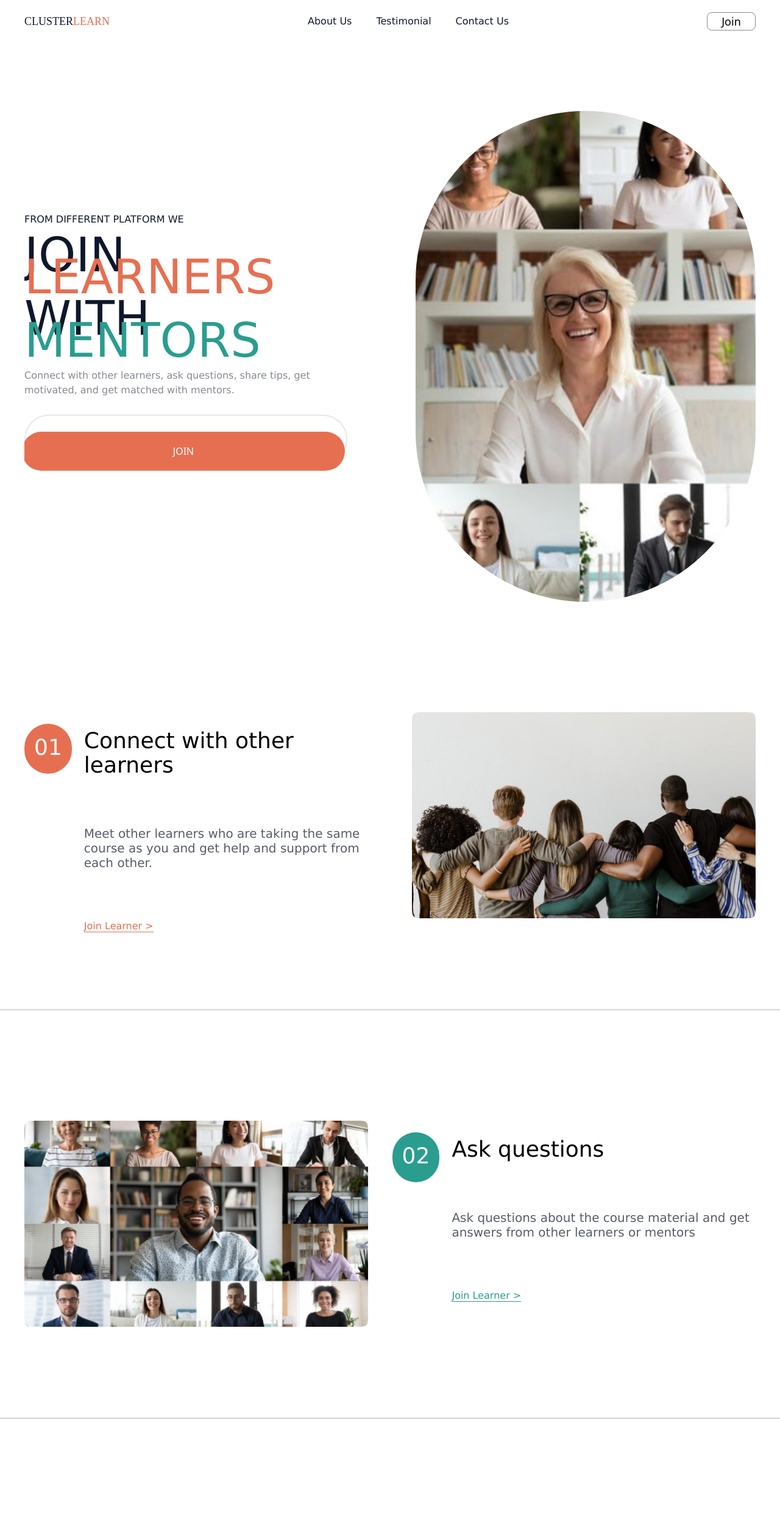
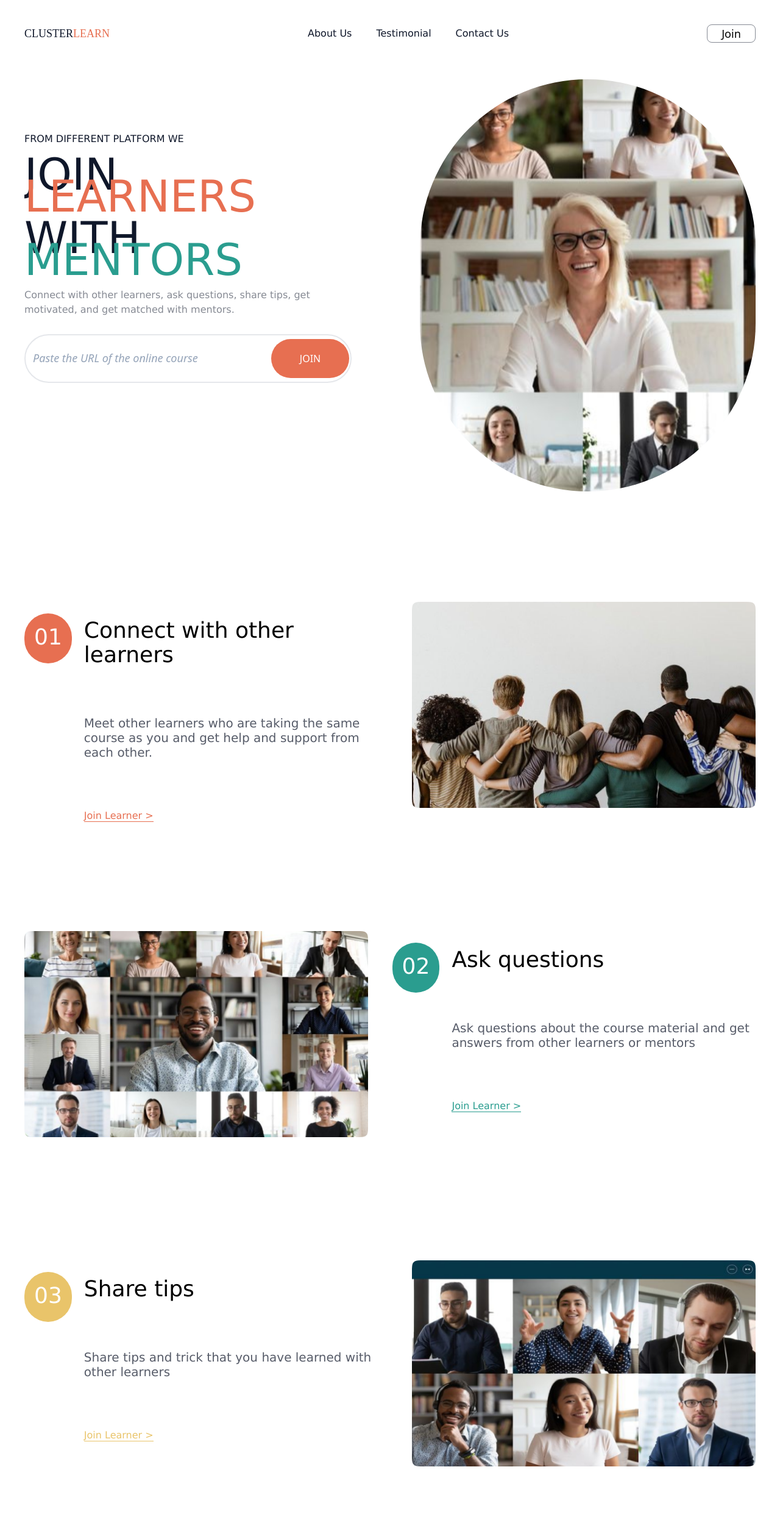
Before and after one commit to Clusterlearn/clusterlearn-app, a React (Create React App) app: page / in a window 1280 px wide. Shown: the top 2506 px of the page at 61% size. Built offline with nearby package versions, Linux system fonts and the light colour scheme; the HTML template or start-up script is replaced by a standard one.

Commit message:
[Mobile view rectified]

```diff
--- a/src/Component/CardSection/Card.jsx
+++ b/src/Component/CardSection/Card.jsx
@@ -40,7 +40,7 @@ function Card() {
           </div>
 
           {/* line */}
-          <div className=" w-full bg-gray-300 h-[2px] mt-32"></div>
+          <div className=" w-full bg-gray-300 h-[2px] mt-32 lg:hidden md:hidden"></div>
 
           {/* second card */}
           <div className=" px-10 flex lg:flex-row md:flex-row sm:flex-col-reverse flex-nowrap justify-between items-center gap-10 w-full h-full  mt-40">
@@ -67,7 +67,7 @@ function Card() {
           </div>
 
           {/* line */}
-          <div className=" w-full bg-gray-300 h-[2px] mt-32"></div>
+          <div className=" w-full bg-gray-300 h-[2px] mt-32 lg:hidden md:hidden"></div>
 
           {/* Third card */}
           <div className="px-10 flex lg:flex-row md:flex-row sm:flex-col flex-nowrap justify-between items-center gap-10 w-full h-full  mt-40">
@@ -93,7 +93,7 @@ function Card() {
           </div>
 
           {/* line */}
-          <div className=" w-full bg-gray-300 h-[2px] mt-32"></div>
+          <div className=" w-full bg-gray-300 h-[2px] mt-32 lg:hidden md:hidden"></div>
 
 
 
@@ -123,7 +123,7 @@ function Card() {
           </div>
 
           {/* line */}
-          <div className=" w-full bg-gray-300 h-[2px] mt-32"></div>
+          <div className=" w-full bg-gray-300 h-[2px] mt-32 lg:hidden md:hidden"></div>
 
 
 
--- a/src/Component/Get-In-Touch/GetInTouch.jsx
+++ b/src/Component/Get-In-Touch/GetInTouch.jsx
@@ -7,7 +7,7 @@ import {Link} from "react-router-dom"
 function GetInTouch() {
   return (
     <AppContainer1>
-      <div  className="flex items-center justify-center mt-40 relative cursor-pointer font-ver font-normal">
+      <div  className=" flex items-center justify-center mt-40 relative cursor-pointer font-ver font-normal">
         <h1 className=" text-white text-2xl text-center absolute">
           Get In touch
           <br /> with the <br />
--- a/src/Component/Header/Header.jsx
+++ b/src/Component/Header/Header.jsx
@@ -25,21 +25,31 @@ const Header = () => {
   return (
     <>
       <AppContainer1>
-        <div className="">
+        <div className="mt-10">
           <nav className=" relative md:flex md:justify-between md:items-center my-5 text-sm md:text-lg">
             <div className="flex justify-between items-center">
+              {!showMenu && (
+                <>
                   <Logo Text={"CLUSTER"} />
+                  <button className=" w-[72px] h-[32px] p-[10px] flex justify-center items-center gap-[10px] border rounded-[25px] border-custom-color xl:hidden lg:hidden md:hidden ">
+                    Join
+                  </button>
+                </>
+              )}
 
               {/* Hamburger Icon */}
-              <div className="md:hidden cursor-pointer block text-4xl">
+              <div className=" -mt-5 md:hidden cursor-pointer block text-4xl">
                 <button
                   onClick={() => setShowMenu(!showMenu)}
-                  className="text- text-3xl hover:text-gray-200 duration-400 focus:outline-none"
+                  className=" text- text-3xl hover:text-gray-200 duration-400 focus:outline-none "
                 >
                   {!showMenu ? (
                     <HamburgerNav />
                   ) : (
+                    <div className=" w-80 float-right">
                       <svg
+
+                        className=" mt-2 float-right "
                         xmlns="http://www.w3.org/2000/svg"
                         width="30"
                         height="30"
@@ -66,6 +76,7 @@ const Header = () => {
                           </clipPath>
                         </defs>
                       </svg>
+                    </div>
                   )}
                 </button>
               </div>
--- a/src/Component/HeroSection_1/Hero_Section1.jsx
+++ b/src/Component/HeroSection_1/Hero_Section1.jsx
@@ -11,13 +11,13 @@ function Hero_Section1() {
       <AppContainer1>
         <div
           id="home"
-          className="relative md:flex lg:justify-center md:justify-center lg:items-center md:items-center md:gap-28 gap-0 overflow-hidden"
+          className=" relative md:flex lg:justify-center md:justify-center lg:items-center md:items-center md:gap-28 gap-0 overflow-hidden"
         >
-          <div className="mt-6 lg:text-start md:text-start ">
+          <div className="lg:-mt-20 lg:text-start md:text-start sm:mt-20 ">
             <p className="md:my-7 lg:my-7 my-3 text-logo-left lg:text-[16] md:text-base  font-ver font-normal sm:text-[12px] sm:text-[#0F172A]">
               FROM DIFFERENT PLATFORM WE
             </p>
-            <h1 className="lg:space-y-8 md:space-y-8 space-y-2 text-logo-left lg:text-[78px] md:text-3xl sm:text-[32px] font-ver font-normal">
+            <h1 className="lg:space-y-8 md:space-y-8 space-y-2 text-logo-left lg:text-[72px] md:text-3xl sm:text-[32px] font-ver font-normal">
               JOIN <span className="text-[#E76F51]">LEARNERS</span>
               <h1 className="">
                 WITH <span className="text-[#2A9D8F]">MENTORS</span>
@@ -38,7 +38,7 @@ function Hero_Section1() {
               ></input>
               <button
                 type="submit"
-                className="bg-[#E76F51] text-white p-3 w-32 h-16 items-center rounded-full lg:absolute md:absolute right-1 top-2 sm:w-full sm:mt-5"
+                className="bg-[#E76F51] text-white p-3 lg:w-32 lg:-mt-0 h-16 items-center rounded-full lg:absolute md:absolute right-1 top-2 sm:w-full sm:mt-5"
               >
                 JOIN
               </button>
@@ -49,7 +49,7 @@ function Hero_Section1() {
             <div className="line sm:hidden"></div>
             <HeroWoman
               style={{ borderRadius: "19rem 19rem 19rem 19rem" }}
-              className="w-full object-cover h-[667px] md:h-full md:w-[558px] md:mt-28 sm:mt-10"
+              className=" w-full object-cover lg:h-[676px] md:h-[676px] lg:w-[551px] md:w-[551px]  sm:mt-10"
               // className="w-full sm:h-[316px] md:h-[408px] md:w-[452px] sm:w-[253px] lg:w-[558px] lg:h-[667px] object-cover sm:mt-10"
             />
           </div>
--- a/src/Component/MentorSection/Mentor.jsx
+++ b/src/Component/MentorSection/Mentor.jsx
@@ -8,15 +8,15 @@ function Mentor() {
       <AppContainer1>
         <div
           id="contact"
-          className="  bg-darkblue rounded-2xl mt-40 h-[472px] pt-36 px-48 flex flex-col items-center justify-center text-center "
+          className="  bg-darkblue rounded-2xl mt-40 h-[472px] lg:pt-36 lg:px-48 flex flex-col items-center justify-center text-center "
         >
-          <h1 className="font-ver font-normal text-white  text-center text-[48px] leading-[60px]">
+          <h1 className=" font-ver font-normal text-white  text-center lg:text-[48px] md:text-[48px] sm:text-[18px] lg:leading-[60px] md:leading-[60px] sm:leading-[23px]">
             Unlock your potential to
             <span className="text-[#E76F51]"> learn</span> with great
             <span className="text-[#2A9D8F]"> mentors</span>
           </h1>
           <Button
-          className="items-center justify-center"
+          className="items-center justify-center "
             text={"Join groups"}
             bgColor={"#E76F51"}
             textColor={"#fff"}
--- a/src/Component/Testimonial/Testimonial.jsx
+++ b/src/Component/Testimonial/Testimonial.jsx
@@ -10,8 +10,9 @@ function Testimonial() {
     <AppContainer1>
       <div>
         <div id="testimonial" className="md:flex md:flex-row gap-10 w-full mt-40 overflow-hidden">
-          <span className=" max-w-1/2 lg:bg-testimonial-color-bg-1 md:bg-testimonial-color-bg-1 sm:bg-red-500 w-[660px] h-[512px] rounded-xl">
-            <h1 className=" sm:text-[12px] font-ver font-normal md:leading-[45px] lg:leading-[45px] text-center px-5 py-20 md:w-[540px] lg:w-[540px] nmd:h-[220px] lg:h-[220px] text-darkblue md:text-[28px] lg:text-[28px]">
+          <span className=" max-w-1/2 lg:bg-testimonial-color-bg-1 md:bg-testimonial-color-bg-1 w-[660px] h-[512px] rounded-xl"
+          >
+            <h1 className=" sm:text-[14px] font-ver font-normal md:leading-[45px] lg:leading-[45px] text-center px-5 py-20 md:w-[540px] lg:w-[540px] nmd:h-[220px] lg:h-[220px] text-darkblue md:text-[28px] lg:text-[28px]">
               “I have connected with up to 10 groups through my development
               process. And my groups has been so helpful throughout”
             </h1>
@@ -23,7 +24,7 @@ function Testimonial() {
                 alt="face"
               />
               <span className="flex flex-col gap-3 px-3 mt-10 font-var">
-                <h1 className=" text-darkblue font-normal text-[24px] leading-[30px]">
+                <h1 className=" text-darkblue font-normal lg:text-[24px] md:text-[24px] sm:text-14px lg:leading-[30px] md:leading-[30px] sm:leading-[20px]">
                   Ayomide Frezi
                 </h1>
                 <p className="text-custom-color text-base font-normal">
@@ -34,7 +35,7 @@ function Testimonial() {
           </span>
 
           <span className="max-w-1/2 bg-testimonial-color-bg-2 w-[660px] h-[512px] rounded-xl">
-            <h1 className="sm:text-[12px] font-ver font-normal md:leading-[45px] lg:leading-[45px] text-center px-5 py-20 md:w-[540px] lg:w-[540px] nmd:h-[220px] lg:h-[220px] text-darkblue md:text-[28px] lg:text-[28px]">
+            <h1 className="sm:text-[14px] font-ver font-normal md:leading-[45px] lg:leading-[45px] text-center px-5 py-20 md:w-[540px] lg:w-[540px] nmd:h-[220px] lg:h-[220px] text-darkblue md:text-[28px] lg:text-[28px]">
               “I have connected with up to 10 groups through my development
               process. And my groups has been so helpful throughout”
             </h1>
@@ -46,7 +47,7 @@ function Testimonial() {
                 alt="face"
               />
               <span className="flex flex-col gap-3 px-3 mt-10 font-var">
-                <h1 className=" text-darkblue font-normal text-[24px] leading-[30px]">
+                <h1 className=" text-darkblue font-normal lg:text-[24px] md:text-[24px] sm:text-[14px] lg:leading-[30px] md:leading-[30px] sm:leading-[20px]">
                   Chioma Idris
                 </h1>
                 <p className="text-custom-color text-base font-normal">
--- a/tailwind.config.js
+++ b/tailwind.config.js
@@ -10,8 +10,8 @@ module.exports = {
 
     extend: {
       screens: {
-        sm: "480px",
-        md: "768px",
+        sm: "414px",
+        md: "820px",
         lg: "976px",
         xl: "1440px",
       },
```
Lines whose indentation alone changed are shown as unchanged.
